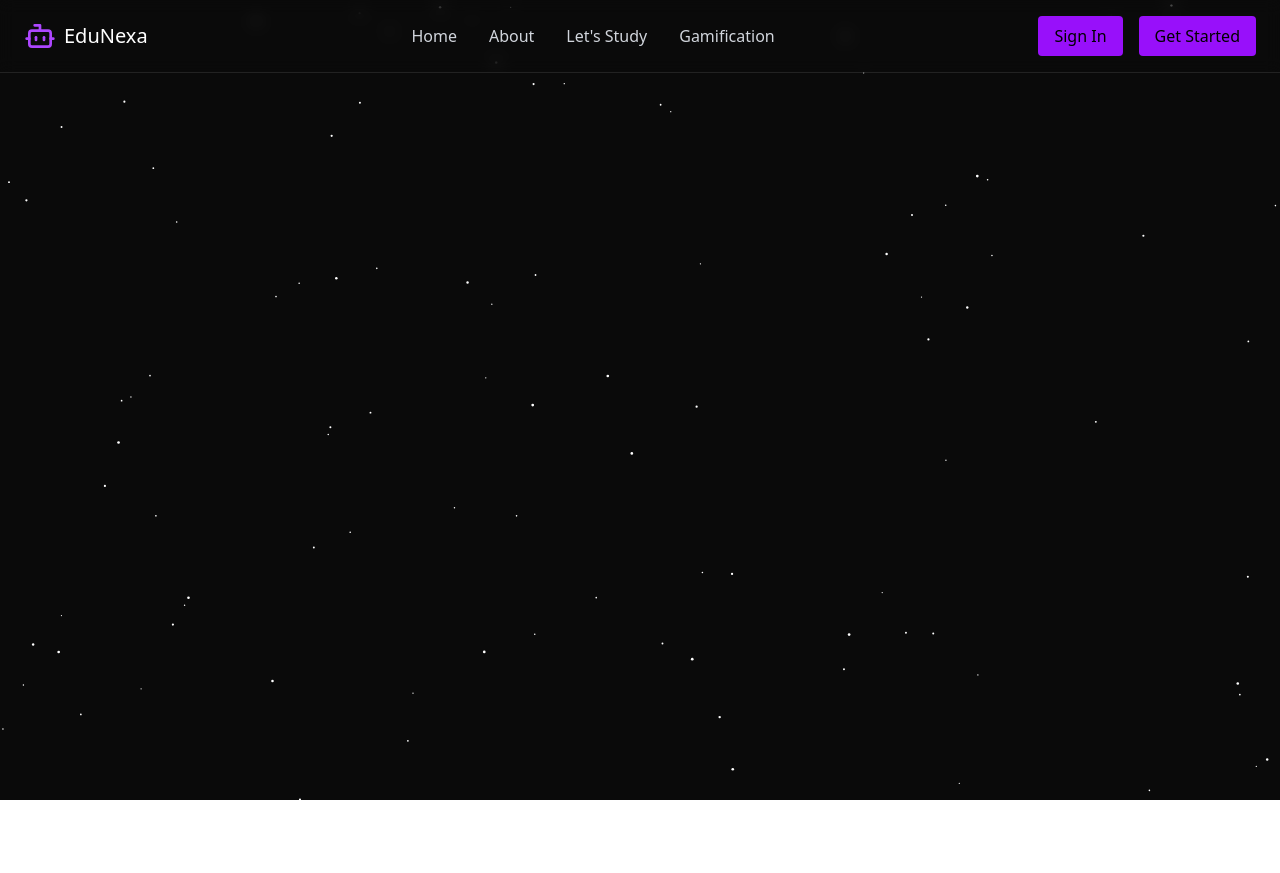
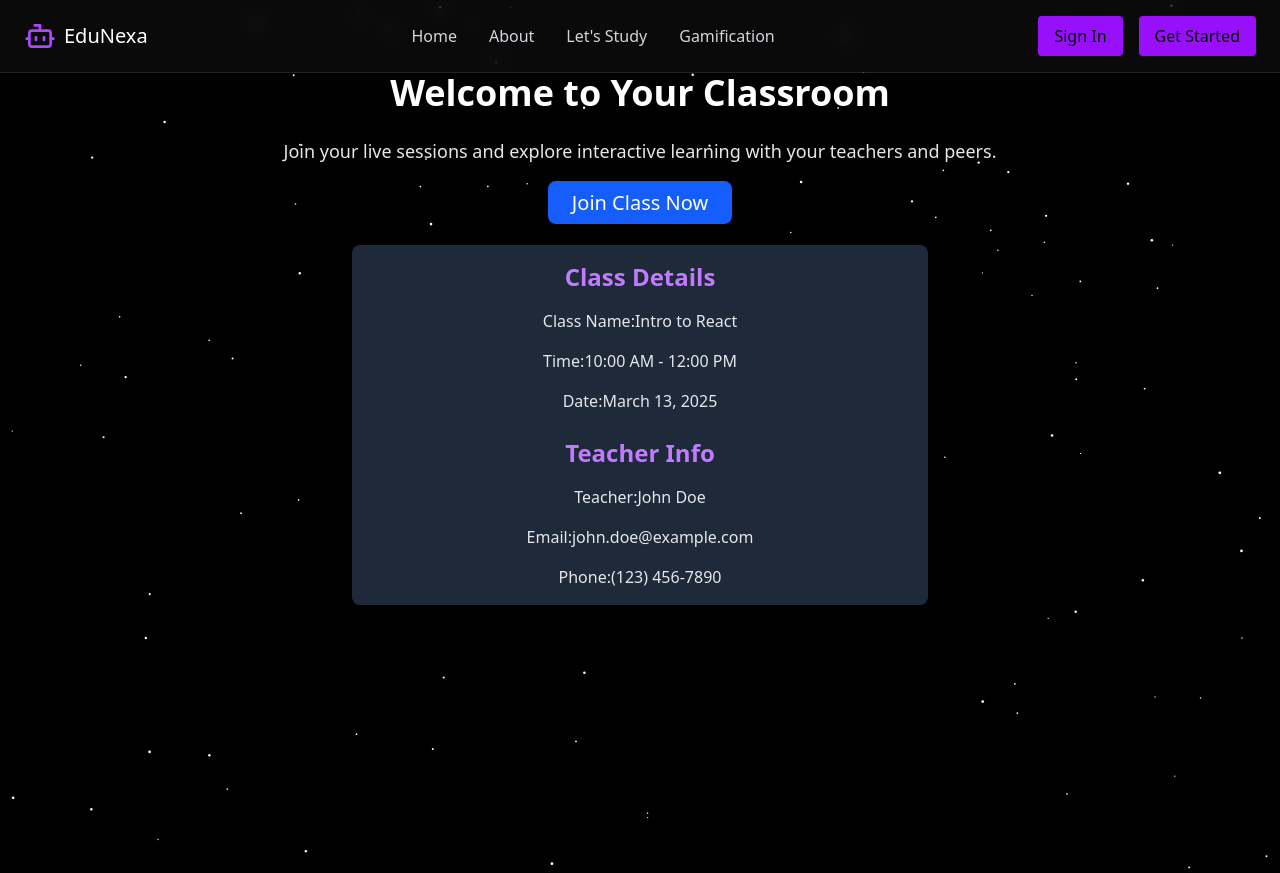
Before and after one commit to tulu-g559/EduNexa--1, a React (Vite) app in the folder frontend/: page /classroom in a window 1280 px wide. Before the commit the page ends 800 px from the top, so only its background shows below. Built offline with nearby package versions, Linux system fonts and the light colour scheme.

Commit message:
added classroom route

```diff
--- a/frontend/src/App.jsx
+++ b/frontend/src/App.jsx
@@ -3,6 +3,7 @@ import Hero from "./components/home_page/hero";
 import Navbar from "./components/home_page/navbar";
 import { SparklesCore } from "./components/home_page/sparkles";
 import Game from "./game.jsx";
+import Classroom from "./Classroom.jsx";
 
 export default function App() {
   return (
@@ -26,6 +27,7 @@ export default function App() {
           <Routes>
             <Route path="/" element={<Hero />} />
             <Route path="/game" element={<Game />} />
+            <Route path="/classroom" element={<Classroom />} />
           </Routes>
         </div>
       </main>
--- /dev/null
+++ b/frontend/src/Classroom.jsx
@@ -0,0 +1,122 @@
+"use client";
+
+import { useState } from "react";
+import { motion } from "framer-motion";
+import { SparklesCore } from "./components/home_page/sparkles"; // Assuming you have tsparticles setup
+
+const Classroom = () => {
+  const [darkMode, setDarkMode] = useState(true);
+
+  return (
+    <div className={`h-screen overflow-hidden flex flex-col relative transition-all ${darkMode ? "bg-black text-white" : "bg-gray-100 text-black"}`}>
+
+      {/* Background Sparkles */}
+      <div className="absolute inset-0 w-full h-full pointer-events-none">
+        <SparklesCore particleColor={darkMode ? "#FFFFFF" : "#000000"} />
+      </div>
+
+      {/* Classroom Content */}
+      <div className="relative z-10 flex flex-col items-center text-center max-h-[80vh] w-full px-6 justify-center">
+
+        {/* Hero Section */}
+        <motion.div
+          initial={{ opacity: 0, y: -50 }}
+          animate={{ opacity: 1, y: 0 }}
+          transition={{ duration: 0.8 }}
+        >
+          <motion.h1
+            initial={{ opacity: 0, y: -50 }}
+            animate={{ opacity: 1, y: 0 }}
+            transition={{ duration: 0.8 }}
+            className="text-4xl font-bold mb-6"
+          >
+            Welcome to Your Classroom
+          </motion.h1>
+
+          <motion.p
+            initial={{ opacity: 0 }}
+            animate={{ opacity: 1 }}
+            transition={{ duration: 1 }}
+            className="text-lg mb-6 text-gray-200"
+          >
+            Join your live sessions and explore interactive learning with your teachers and peers.
+          </motion.p>
+
+          <motion.a
+            href="https://meet.google.com/xyz-abc-123"
+            target="_blank"
+            rel="noopener noreferrer"
+            className="bg-blue-600 text-white py-2 px-6 rounded-lg hover:bg-blue-700 text-xl"
+            initial={{ opacity: 0 }}
+            animate={{ opacity: 1 }}
+            transition={{ duration: 1.2 }}
+          >
+            Join Class Now
+          </motion.a>
+        </motion.div>
+
+        {/* Classroom Details Card */}
+        <motion.div
+          className="bg-gray-800 rounded-lg shadow-lg py-4 px-8 mt-7 mx-auto w-full max-w-xl flex justify-center items-center"
+          initial={{ opacity: 0, y: 50 }}
+          animate={{ opacity: 1, y: 0 }}
+          transition={{ duration: 0.8 }}
+        >
+          {/* Inner Container for Centered Content */}
+          <div className="space-y-6 w-full">
+
+            {/* Class Information */}
+            <motion.div
+              initial={{ opacity: 0, y: 50 }}
+              animate={{ opacity: 1, y: 0 }}
+              transition={{ duration: 0.6 }}
+              className="text-center"
+            >
+              <h2 className="text-2xl font-bold text-purple-400 mb-4">Class Details</h2>
+              <div className="space-y-4 text-gray-200">
+                <div>
+                  <span className="font-medium">Class Name:</span>
+                  <span>Intro to React</span>
+                </div>
+                <div>
+                  <span className="font-medium">Time:</span>
+                  <span>10:00 AM - 12:00 PM</span>
+                </div>
+                <div>
+                  <span className="font-medium">Date:</span>
+                  <span>March 13, 2025</span>
+                </div>
+              </div>
+            </motion.div>
+
+            {/* Teacher Information */}
+            <motion.div
+              initial={{ opacity: 0, y: 50 }}
+              animate={{ opacity: 1, y: 0 }}
+              transition={{ duration: 0.6 }}
+              className="text-center"
+            >
+              <h2 className="text-2xl font-bold text-purple-400 mb-4">Teacher Info</h2>
+              <div className="space-y-4 text-gray-200">
+                <div>
+                  <span className="font-medium">Teacher:</span>
+                  <span>John Doe</span>
+                </div>
+                <div>
+                  <span className="font-medium">Email:</span>
+                  <span>john.doe@example.com</span>
+                </div>
+                <div>
+                  <span className="font-medium">Phone:</span>
+                  <span>(123) 456-7890</span>
+                </div>
+              </div>
+            </motion.div>
+          </div>
+        </motion.div>
+      </div>
+    </div>
+  );
+};
+
+export default Classroom;
--- a/frontend/src/components/home_page/navbar.jsx
+++ b/frontend/src/components/home_page/navbar.jsx
@@ -20,8 +20,10 @@ export default function Navbar() {
       <div className="hidden md:flex items-center space-x-8">
         <NavLink to="/">Home</NavLink>
         <NavLink to="/how-it-works">About</NavLink>
-        <NavLink to="/examples">Let's Study</NavLink>
+        {/* I have added classroom here istead of /classroom for now */}
+        <NavLink to="/classroom">Let's Study</NavLink>
         <NavLink to="/game">Gamification</NavLink>
+        {/* <NavLink to="/classroom">Classroom</NavLink>  */}
       </div>
 
       <div className="hidden md:flex items-center space-x-4">
--- /dev/null
+++ b/frontend/tailwind.config.js
@@ -0,0 +1,20 @@
+module.exports = {
+    content: [
+      "./index.html",
+      "./src/**/*.{js,ts,jsx,tsx}",
+    ],
+    theme: {
+        extend: {
+          animation: {
+            fadeIn: "fadeIn 1s ease-out", // Add fadeIn animation
+          },
+          keyframes: {
+            fadeIn: {
+              '0%': { opacity: 0 },
+              '100%': { opacity: 1 },
+            },
+          },
+        },
+      },
+    plugins: [],
+  }
```
